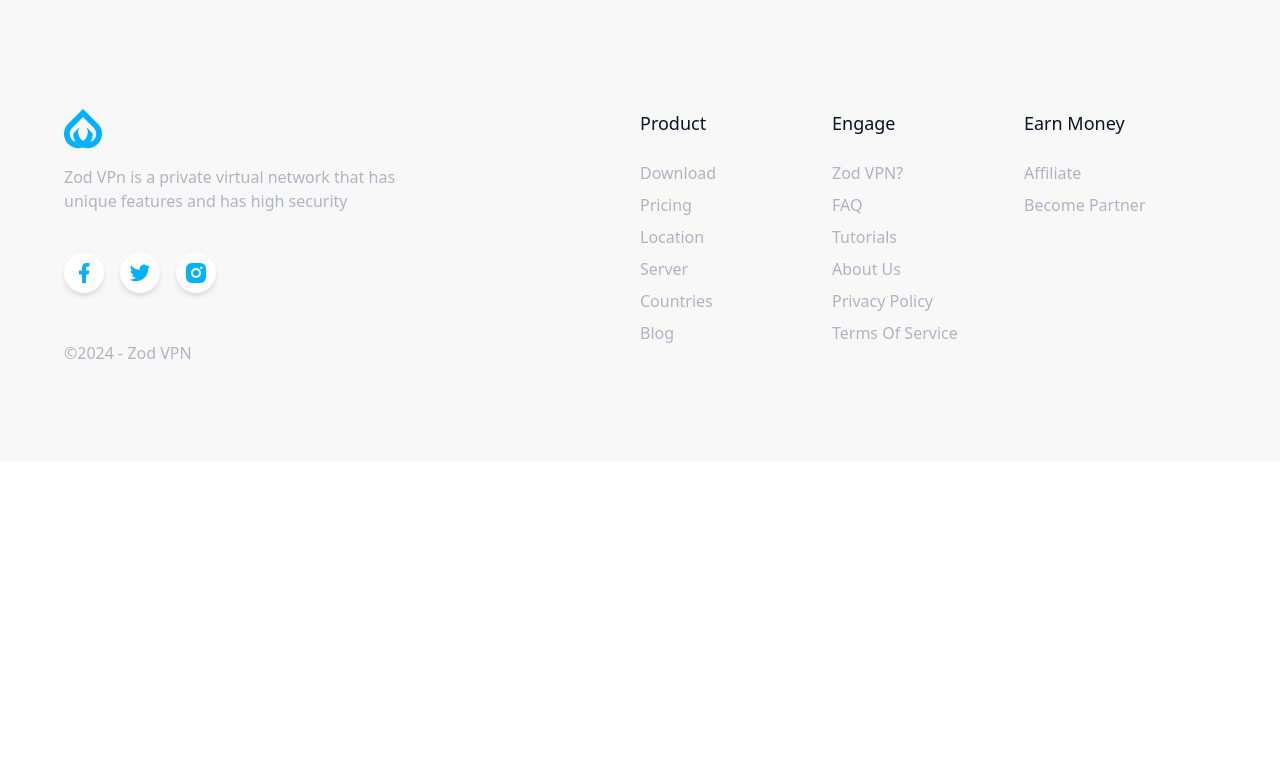
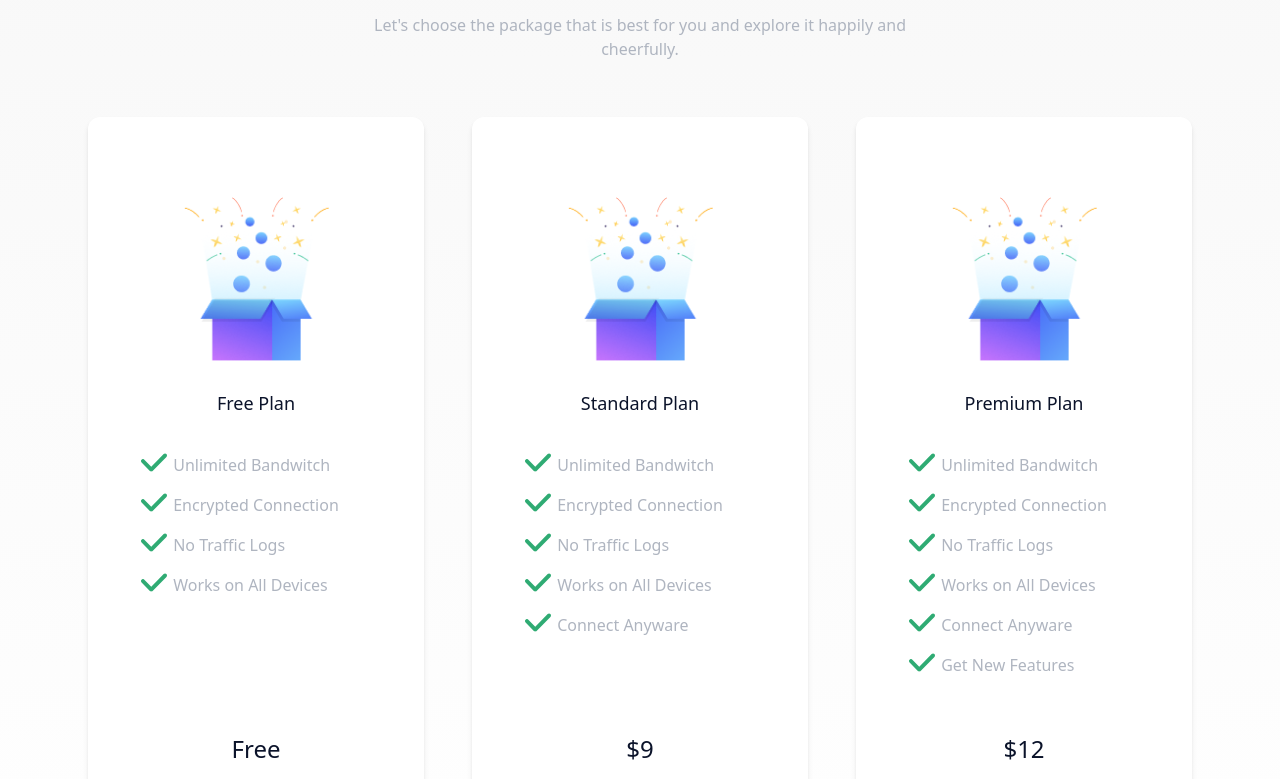
Before and after one commit to KamronAkhmedov/zod_vpn_landing_page, a React (Vite) app: page / in a window 1280 px wide. Shown: the part 1463-2242 px from the top of the page. Before the commit the page ends 1924 px from the top, so only its background shows below. Built offline with nearby package versions, Linux system fonts and the light colour scheme.

Commit message:
price card added

```diff
--- a/src/components/Pricing.tsx
+++ b/src/components/Pricing.tsx
@@ -1,8 +1,66 @@
-import React from 'react'
+import React, { useMemo } from 'react'
+import { motion } from 'framer-motion'
+import Map from '../assets/map.svg'
+import getScrollAnimation from '../utils/getScrollAnimation'
+import AnimationWrapper from '../layout/AnimationWrapper'
+import { PRICING_CARD } from '../constants'
+import Button from './Button'
 
 const Pricing = () => {
+  const scrollAnimation = useMemo(() => getScrollAnimation(), [])
+
   return (
-    <div>Pricing</div>
+    <div className='bg-gradient-to-b from-white-300 to-white-500 w-full py-14'>
+      <div className='max-w-screen-xl px-6 sm:px-8 lg:px-16 mx-auto flxe flex-col w-full text-center justify-center'>
+        <div className='flex flex-col w-full'>
+
+          {/* Title */}
+          <AnimationWrapper>
+            <h3 className='text-2xl sm:text-3xl lg:text-4xl font-medium text-black-600 leading-relaxed'>
+              Choose Your Plan
+            </h3>
+            <p className='leading-normal w-10/12 sm:w-7/12 lg:w-6/12 mx-auto my-2 text-center'>
+              Let&apos;s choose the package that is best for you and explore it
+              happily and cheerfully.
+            </p>
+          </AnimationWrapper>
+
+          {/* Pricing cards */}
+          <div className='grid grid-flow-row sm:grid-flow-col grid-cols-1 sm:grid-cols-3 gap-4 lg:gap-12 py-8 lg:py-12 px-6 sm:px-0 lg:px-6'>
+            {PRICING_CARD.map((item, i) => (
+              <AnimationWrapper key={i} className='flex justify-center'>
+                <div className='flex flex-col justify-center items-center shadow-md hover:shadow-lg rounded-xl py-4 px-6 lg:px-12 xl:px-20 bg-white-500 w-full'>
+                  <div className='p-4 lg:p-0 mt-6 lg:mt-16'>
+                    <img
+                      src={item.image}
+                      width={145}
+                      height={165}
+                      alt={item.plan}
+                    />
+                  </div>
+                  <p className='text-lg text-black-600 font-medium capitalize my-2 sm:my-7'>
+                    {item.plan}
+                  </p>
+                  <ul className='flex flex-col list-inside pl-6 xl:pl-0 items-start justify-start text-left text-gray-400 flex-grow'>
+                    {item.possib.map((item, i) => (
+                      <li key={i} className='relative check custom-list my-2'>
+                        {item}
+                      </li>
+                    ))}
+                  </ul>
+                  <div className='flex flex-col w-full justify-center mb-8 flex-none mt-12'>
+                    <p className='text-2xl text-black-600 text-center mb-4'>
+                      {item.price}
+                    </p>
+                    <Button>Select</Button>
+                  </div>
+                </div>
+              </AnimationWrapper>
+            ))}
+          </div>
+        </div>
+      </div>
+    </div>
   )
 }
 
--- a/src/constants/index.tsx
+++ b/src/constants/index.tsx
@@ -8,6 +8,7 @@ import serverIco from '../assets/icon/bx_bxs-server.svg'
 import Faceebook from '../assets/icon/facebook.svg'
 import Twitter from '../assets/icon/twitter.svg'
 import Instagram from '../assets/icon/instagram.svg'
+import Package from '../assets/package.png'
 
 export const NAV_LINK = ['about', 'feature', 'pricing', 'testimonial']
 
@@ -60,3 +61,45 @@ export const FEATURES = [
   'Supercharged VPN',
   'No specific time limits.'
 ]
+
+export const PRICING_CARD = [
+  {
+    image: Package,
+    plan: 'Free Plan',
+    possib: [
+      'Unlimited Bandwitch',
+      'Encrypted Connection',
+      'No Traffic Logs',
+      'Works on All Devices'
+    ],
+    price: 'Free'
+  },
+  {
+    image: Package,
+    plan: 'Standard Plan',
+    possib: [
+      'Unlimited Bandwitch',
+      'Encrypted Connection',
+      'No Traffic Logs',
+      'Works on All Devices',
+      'Connect Anyware'
+    ],
+    price: '$9',
+    duration: 'mo'
+  },
+  {
+    image: Package,
+    plan: 'Premium Plan',
+    possib: [
+      'Unlimited Bandwitch',
+      'Encrypted Connection',
+      'No Traffic Logs',
+      'Works on All Devices',
+      'Connect Anyware',
+      'Get New Features'
+    ],
+    price: '$12',
+    duration: 'mo'
+  },
+
+]
--- a/src/index.css
+++ b/src/index.css
@@ -31,8 +31,8 @@ p {
 }
 
 li.custom-list:before {
-  /* content: '\2024'; */
-  /* text-indent: -999999px; */
+  content: '\2024';
+  text-indent: -999999px;
 
   width: 0.4em;
   height: 1em;
```
